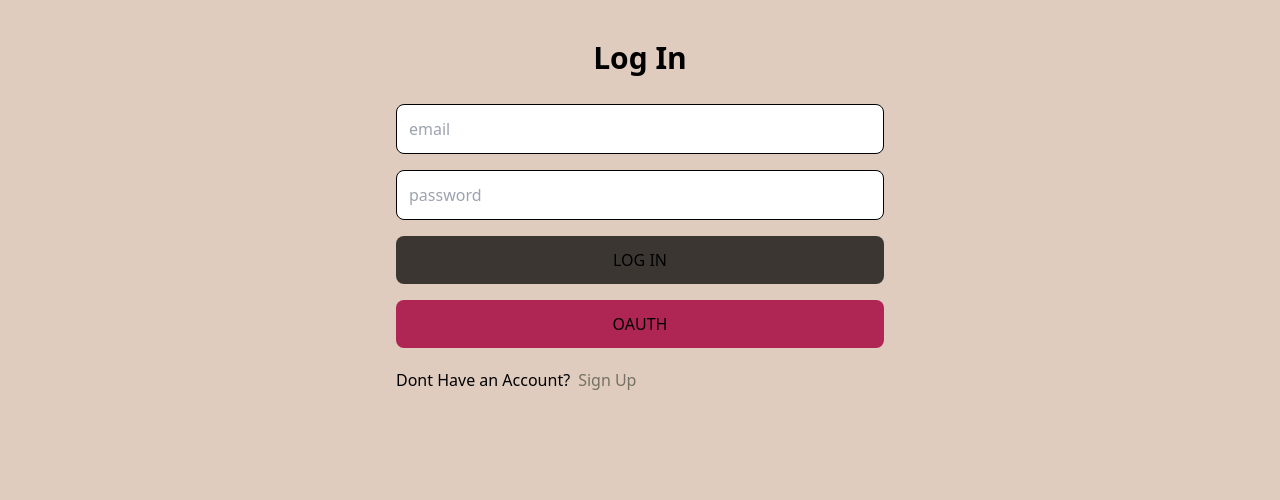
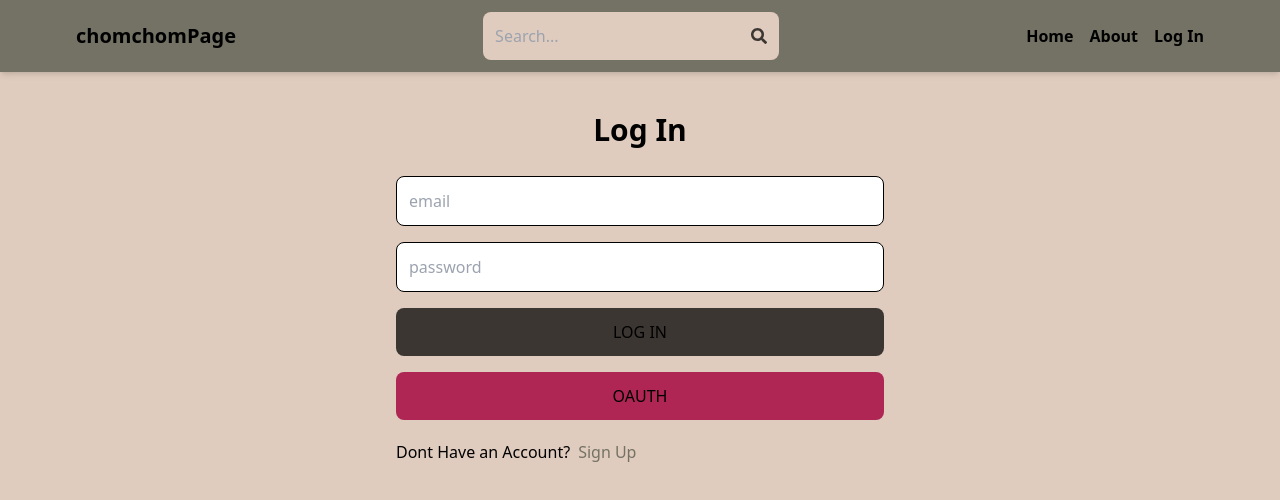
Before and after one commit to chomchom13/login_signup, a React (Vite) app in the folder client/: page /login in a window 1280 px wide. Shown: the top 500 px of the page. Built offline with nearby package versions, Linux system fonts and the light colour scheme; no server answers.

Commit message:
Header component UI, included redux state (currentUser) information in header section, made the Profile page private using PrivateRoute.jsx component

```diff
--- a/client/package.json
+++ b/client/package.json
@@ -14,6 +14,7 @@
     "firebase": "^10.7.2",
     "react": "^18.2.0",
     "react-dom": "^18.2.0",
+    "react-icons": "^5.0.1",
     "react-redux": "^9.1.0",
     "react-router-dom": "^6.21.3",
     "redux-persist": "^6.0.0"
--- a/client/src/App.jsx
+++ b/client/src/App.jsx
@@ -1,15 +1,22 @@
 import { BrowserRouter, Routes, Route } from "react-router-dom";
 import Login from "./pages/Login";
 import Signup from "./pages/Signup";
+import Profile from "./pages/Profile";
 import Home from "./pages/Home";
+import Header from "./components/Header";
+import PrivateRoute from "./components/PrivateRoute";
 
 export default function App() {
   return (
     <BrowserRouter>
+      <Header />
       <Routes>
         <Route path="/" element={<Home />} />
         <Route path="/login" element={<Login />} />
         <Route path="/signup" element={<Signup />} />
+        <Route element={<PrivateRoute />}>
+          <Route path="/profile" element={<Profile />} />
+        </Route>
       </Routes>
     </BrowserRouter>
   );
--- /dev/null
+++ b/client/src/components/Header.jsx
@@ -0,0 +1,45 @@
+import React from "react";
+import { FaSearch } from "react-icons/fa";
+import { Link } from "react-router-dom";
+import { useSelector } from "react-redux";
+
+export default function Header() {
+  const { currentUser } = useSelector((state) => state.user);
+  return (
+    <header className="bg-grey-slate-2 shadow-md">
+      <div className="flex justify-between items-center max-w-6xl mx-auto p-3">
+        <Link to="/">
+          <h1 className="font-bold text-sm sm:text-xl flex flex-wrap">
+            <span>chomchom</span>
+            <span>Page</span>
+          </h1>
+        </Link>
+        <form className="bg-grey-slate-1 p-3 rounded-lg flex items-center">
+          <input
+            type="text"
+            placeholder="Search..."
+            className="bg-transparent focus:outline-none w-24 sm:w-64"
+          />
+          <FaSearch className="text-grey-slate-3" />
+        </form>
+        <ul className="flex gap-4 ">
+          <Link to="/">
+            <li className="hidden sm:inline font-bold hover:underline">Home</li>
+          </Link>
+          <Link to="/">
+            <li className="hidden sm:inline font-bold hover:underline">
+              About
+            </li>
+          </Link>
+          <Link to="/profile">
+            {currentUser ? (
+              <img src={currentUser.avatar} alt="profile" className="rounded-full h-7 w-7 object-cover"/>
+            ) : (
+              <li className="font-bold hover:underline">Log In</li>
+            )}
+          </Link>
+        </ul>
+      </div>
+    </header>
+  );
+}
--- /dev/null
+++ b/client/src/components/PrivateRoute.jsx
@@ -0,0 +1,8 @@
+import React from "react";
+import { useSelector } from "react-redux";
+import { Navigate, Outlet } from "react-router-dom";
+
+export default function PrivateRoute() {
+  const { currentUser } = useSelector((state) => state.user);
+  return currentUser ? <Outlet /> : <Navigate to="/login" />;
+}
--- /dev/null
+++ b/client/src/pages/Profile.jsx
@@ -0,0 +1,7 @@
+import React from 'react'
+
+export default function Profile() {
+  return (
+    <div>Profile</div>
+  )
+}
```
Also changed, not shown: 1 other file (tests, documents, lock files or other folders).
